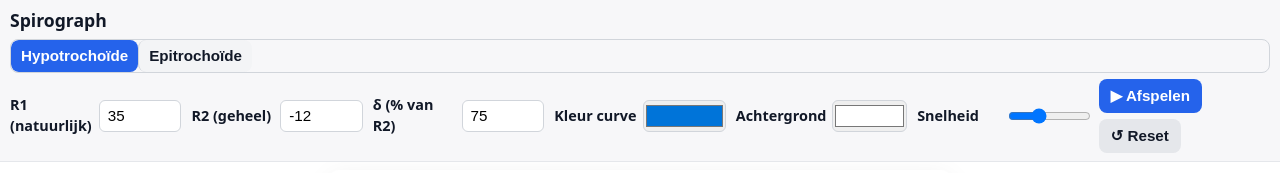
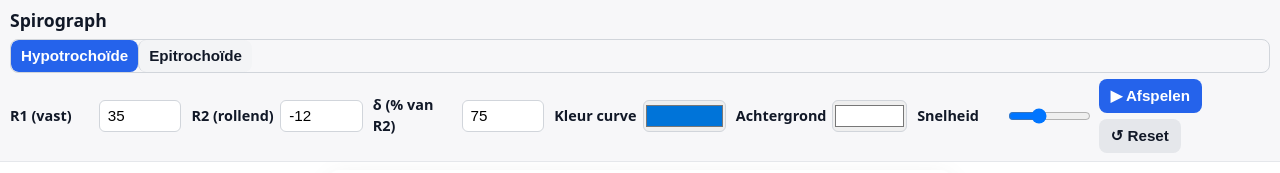
Before and after one commit to TijsEssel/spirograph, a plain HTML site: page index.html in a window 1280 px wide. Shown: the top 173 px of the page. Drawn offline with Linux system fonts and the light colour scheme.

Commit message:
Update labels and inputs for R1 and R2

```diff
--- a/index.html
+++ b/index.html
@@ -97,8 +97,8 @@
     </div>
 
     <div class="controls">
-      <div class="ctrl"><label for="R1">R1 (natuurlijk)</label><input id="R1" type="number" min="1" step="1" value="35"></div>
-      <div class="ctrl"><label for="R2">R2 (geheel)</label><input id="R2" type="number" step="1" value="-12"></div>
+      <div class="ctrl"><label for="R1">R1 (vast)</label><input id="R1" type="number" min="1" step="1" value="35"></div>
+      <div class="ctrl"><label for="R2">R2 (rollend)</label><input id="R2" type="number" step="1" value="-12"></div>
       <div class="ctrl"><label for="delta">δ (% van R2)</label><input id="delta" type="number" min="0" max="300" step="1" value="75"></div>
       <div class="ctrl"><label for="curveColor">Kleur curve</label><input id="curveColor" type="color" value="#0074D9"></div>
       <div class="ctrl"><label for="bgColor">Achtergrond</label><input id="bgColor" type="color" value="#ffffff"></div>
```
